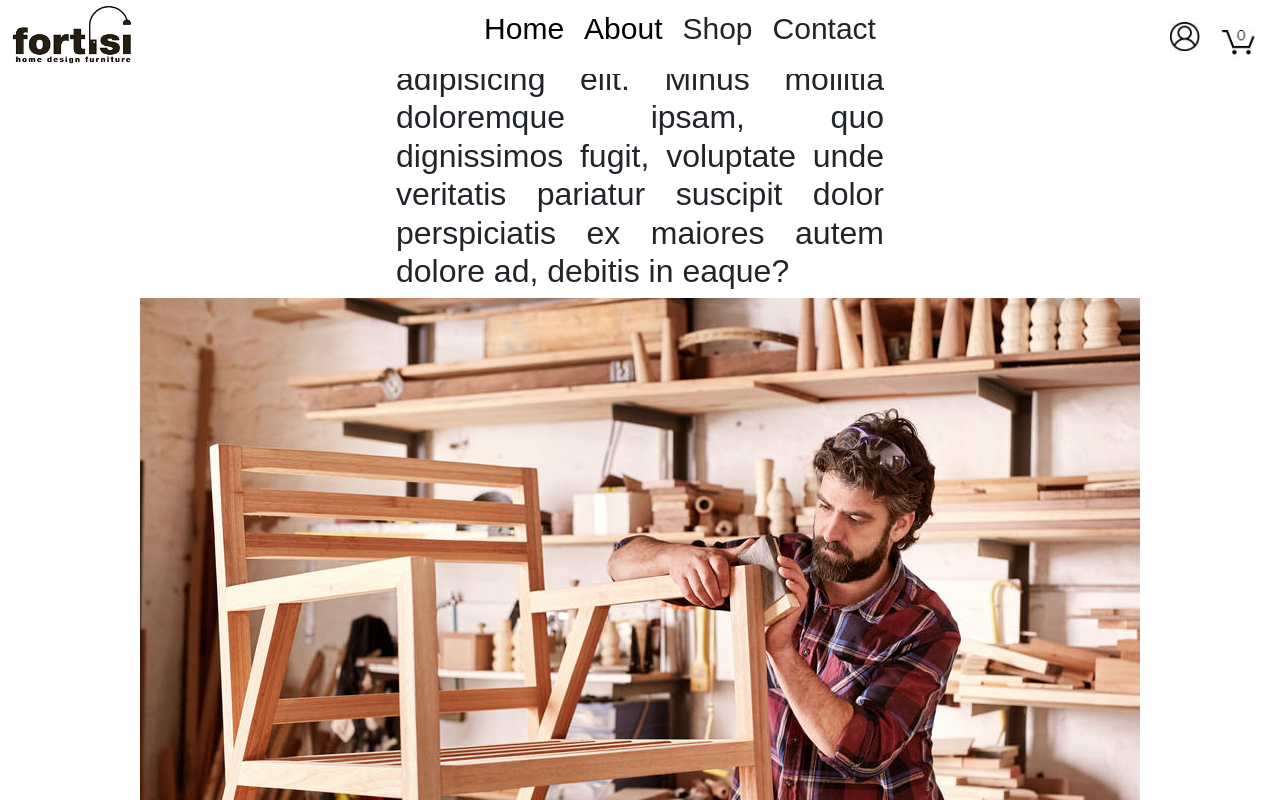
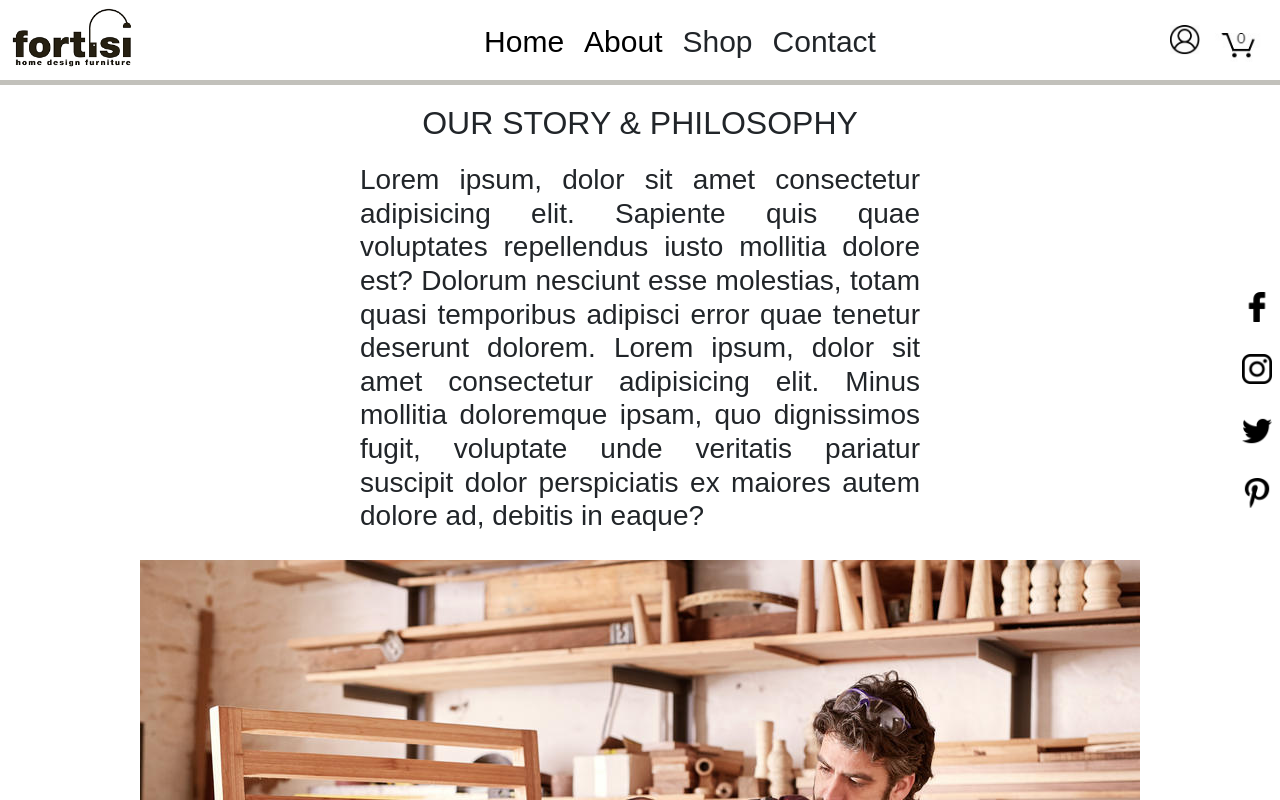
Before and after one commit to theGiocatore/ang8, an Angular app: page /about in a window 1280 px wide. Shown: the top 800 px of the page. Built offline with nearby package versions, Linux system fonts and the light colour scheme.

Commit message:
estetske promene na about tabu i navbar komponenti

```diff
--- a/src/app/about/about.component.css
+++ b/src/app/about/about.component.css
@@ -1,14 +1,28 @@
-p, h2{
-    width: 80%;
-}
-.asd {
-    height: 80vh;
+.abtDiv {
+    padding: 0 5em;
+    height: 70vh;
     display: flex;
     justify-content: center;
     align-items: center;
     flex-direction: column;
-    width: 50%;
+    width: 100%;
     text-align: justify;
+    padding-top: 10em;
+    padding-bottom: 5em;
+}
+.abtDiv p {
+    font-size: 2em;
+}
+.textAbout{
+width: 70vh;
+}
+.abtDiv h3 {
+    font-weight: normal;
+    align-items: center;
+}
+.imgAbt{
+    display: flex;
+    justify-content: center;
+    align-items: center;
     margin: 0 auto;
-
 }
--- a/src/app/about/about.component.html
+++ b/src/app/about/about.component.html
@@ -1,11 +1,15 @@
-<div class="container-fluid asd">
+<div class="abtDiv">
     <p>OUR STORY & PHILOSOPHY</p>
-    <h2>Lorem ipsum, dolor sit amet consectetur adipisicing elit. Sapiente quis quae voluptates repellendus iusto
-        mollitia
-        dolore est? Dolorum nesciunt esse molestias, totam quasi temporibus adipisci error quae tenetur deserunt
-        dolorem. Lorem ipsum, dolor sit amet consectetur adipisicing elit. Minus mollitia doloremque ipsam, quo
-        dignissimos fugit, voluptate unde veritatis pariatur suscipit dolor perspiciatis ex maiores autem dolore ad,
-        debitis in eaque?
-    </h2>
+    <div class="textAbout">
+        <h3>Lorem ipsum, dolor sit amet consectetur adipisicing elit. Sapiente quis quae voluptates repellendus iusto
+            mollitia
+            dolore est? Dolorum nesciunt esse molestias, totam quasi temporibus adipisci error quae tenetur deserunt
+            dolorem. Lorem ipsum, dolor sit amet consectetur adipisicing elit. Minus mollitia doloremque ipsam, quo
+            dignissimos fugit, voluptate unde veritatis pariatur suscipit dolor perspiciatis ex maiores autem dolore ad,
+            debitis in eaque?
+        </h3>
+    </div>
+</div>
+<div class="imgAbt">
     <img src="../../assets/Craftsman.jpg">
 </div>
--- a/src/app/app.component.css
+++ b/src/app/app.component.css
@@ -1,17 +1,14 @@
-.ruterDiv{
-    background-color: rgb(250, 245, 237);
-    padding:0 1em;
-}
 .aside {
     display: flex;
     flex-direction: column;
+    justify-content: center;
     width: 3vw;
+    height: 100%;
     position: fixed;
     right: 0;
-    top:45%;
 }
 .aside img {
-    height: 20px;
-    width: 20px;
-    padding: 1em 0;
+    height: 30px;
+    width: 30px;
+    margin: 1em 0;
 }
--- a/src/app/app.component.html
+++ b/src/app/app.component.html
@@ -5,5 +5,4 @@
     <img src="../assets/twitter.png">
     <img src="../assets/pinterest.png">
 </div>
-
-    <router-outlet></router-outlet>
+<router-outlet></router-outlet>
--- a/src/app/home/home.component.css
+++ b/src/app/home/home.component.css
@@ -16,13 +16,13 @@ main {
     font-size: 3em;
     text-align: center;
     font-weight: normal;
-    font-style: italic;
 }
 .home1 > h2 {
     font-size: 2em;
     color: white;
     text-align: center;
     font-weight: normal;
+    margin: 1em 0;
 }
 .home1 > p > a {
     padding: 1em 3.5em;
@@ -38,11 +38,11 @@ main {
     justify-content: center;
     align-items: center;
     margin: 1em 0;
-
 }
 .home2>h2 {
     font-size: 2em;
     font-weight: normal;
+    margin-bottom: 1em;
 }
 .home2>h3 {
     width: 40%;
@@ -53,7 +53,6 @@ main {
     display:flex;
     justify-content: space-between;
     height: 50vh;
-
 }
 .home31Box{
     background-image: url("../../assets/nighttable.jpg");
--- a/src/app/home/home.component.html
+++ b/src/app/home/home.component.html
@@ -1,6 +1,6 @@
 <main>
     <div class="home1">
-        <h1>Fortisi Home Design<br>-second name for Stylish-</h1>
+        <h1><em>Fortisi Home Design</em><br><em>-second name for Stylish-</em></h1>
         <h2>Beauty that comes from <br>trust</h2>
         <p><a [routerLink]="['/shop']">Shop now</a></p>
     </div>
--- a/src/app/nav-bar/nav-bar.component.css
+++ b/src/app/nav-bar/nav-bar.component.css
@@ -1,6 +1,3 @@
-/* body{
-    margin: 0px;
-} */
 #navDiv{
     position: fixed;
     top:0;
@@ -10,6 +7,13 @@
     align-items: center;
     cursor: pointer;
     background-color: white;
+    margin-bottom: 5px;
+    border-bottom: 5px solid rgb(194, 193, 187);
+}
+.linkovi{
+    height: 5em;
+    display: flex;
+    align-items: flex-end;
 }
 ul{
     font-size: 30px;
--- a/src/app/nav-bar/nav-bar.component.html
+++ b/src/app/nav-bar/nav-bar.component.html
@@ -2,7 +2,7 @@
     <div>
         <img src="assets/logo.png" width="150px">
     </div>
-     <div>
+     <div class="linkovi">
         <ul>
             <li><a [routerLink]="['/home']" >Home</a></li>
             <li><a [routerLink]="['/about']">About</a></li>
```
